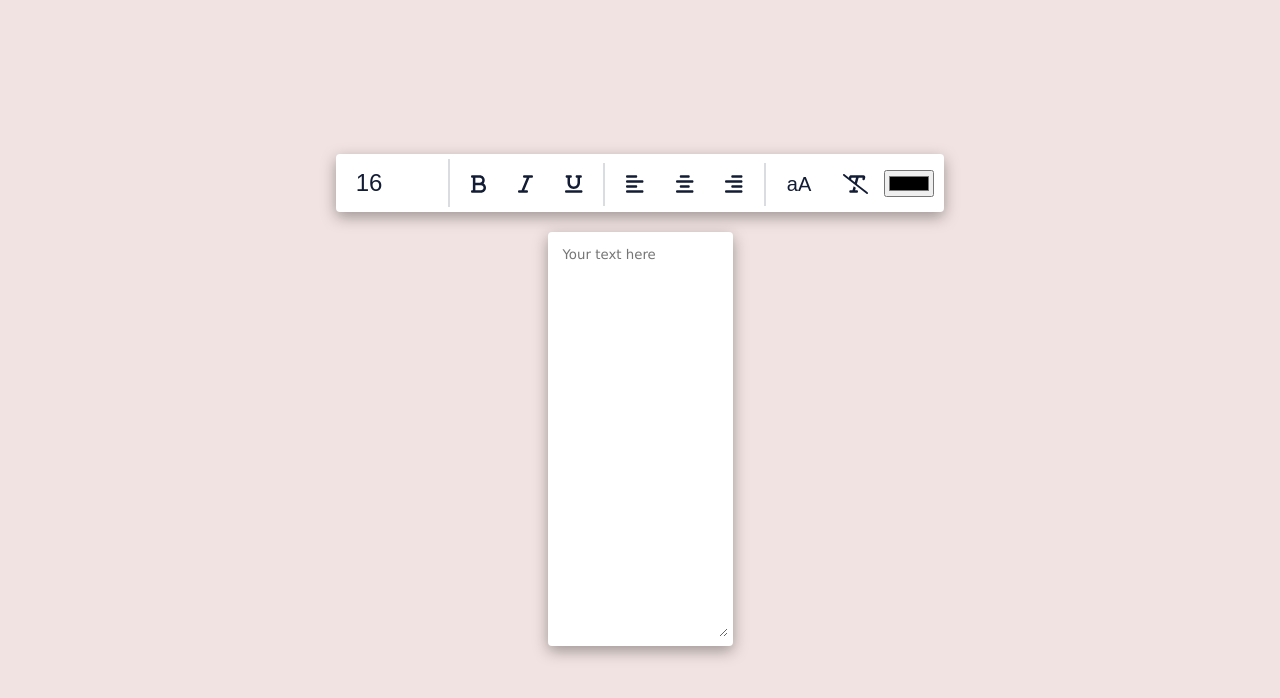
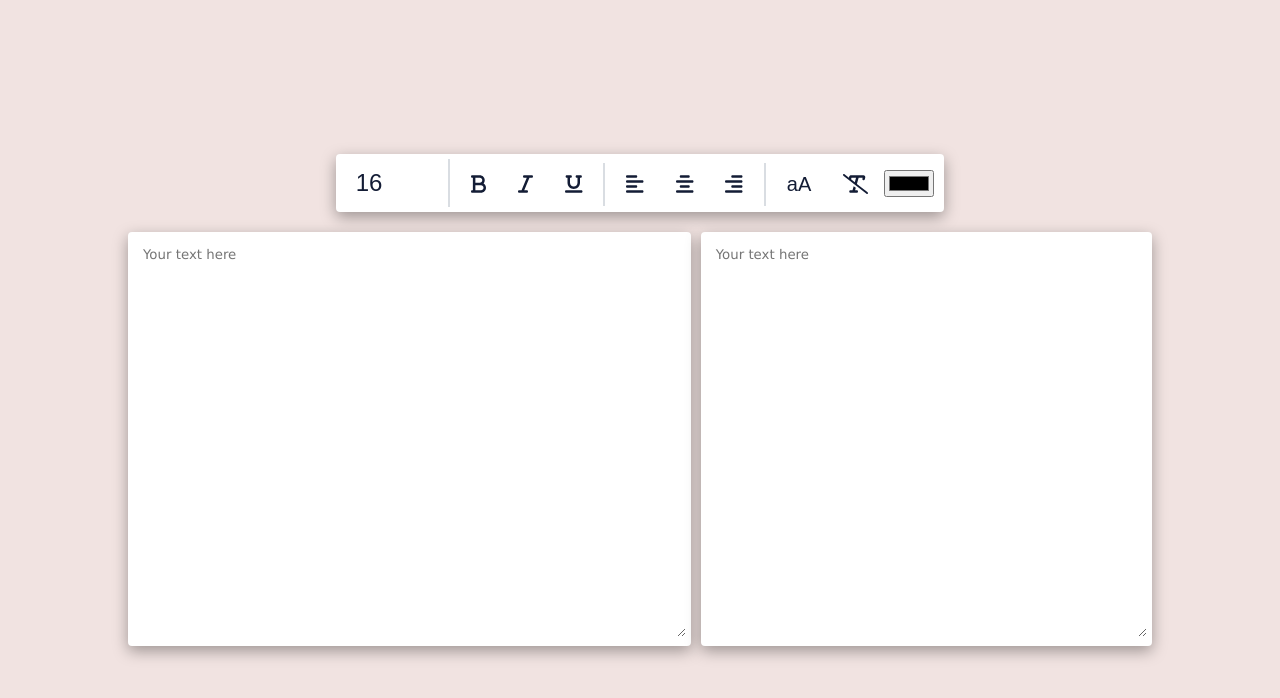
Before and after one commit to Neleac/blossom, a Next.js app: page /journal_entry in a window 1280 px wide. Shown: the top 698 px of the page. Built offline with nearby package versions, Linux system fonts and the light colour scheme.

Commit message:
formatting text areas

```diff
--- a/pages/journal_entry.js
+++ b/pages/journal_entry.js
@@ -56,7 +56,10 @@ function JournalEntry() {
                 </div>
             </div>
             <br />
-                <div className={styles.row}>
+                <div className={styles.textareas}>
+                    <div className={styles.col}>
+                        <textarea id={styles.textarea1} placeholder="Your text here "></textarea>
+                    </div>
                     <div className={styles.col}>
                         <textarea id={styles.textarea1} placeholder="Your text here "></textarea>
                     </div>
--- a/styles/JournalEntry.module.css
+++ b/styles/JournalEntry.module.css
@@ -84,3 +84,15 @@
     resize: vertical;
     font-family: Verdana, Geneva, Tahoma, sans-serif;
 }
+
+.textareas {
+    display: flex;
+    width: 80%;
+    gap: 10px;
+    resize: vertical;
+    font-family: Verdana, Geneva, Tahoma, sans-serif;
+}
+
+.textareas :first-child {
+    width: 80em;
+  }
```
